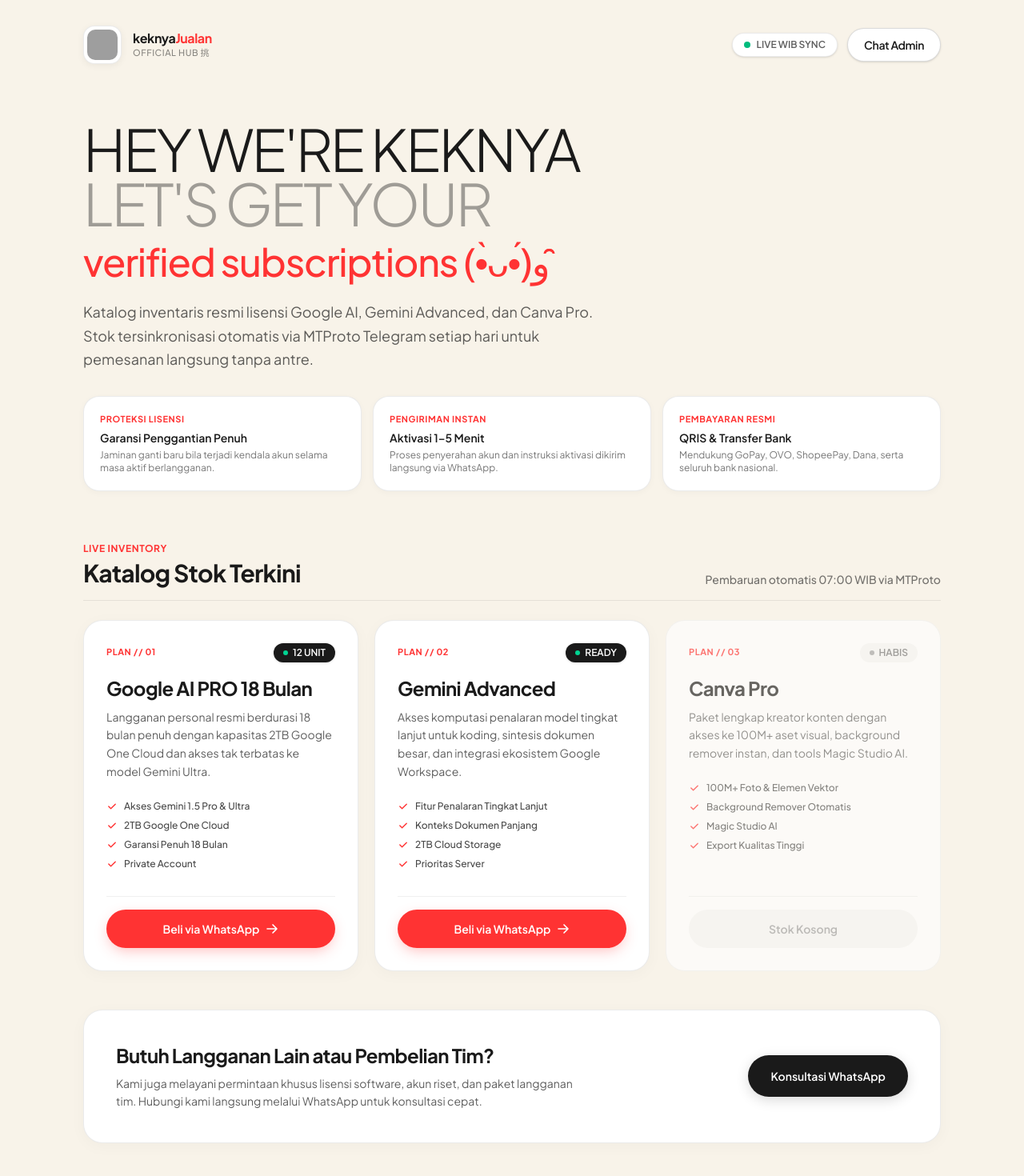
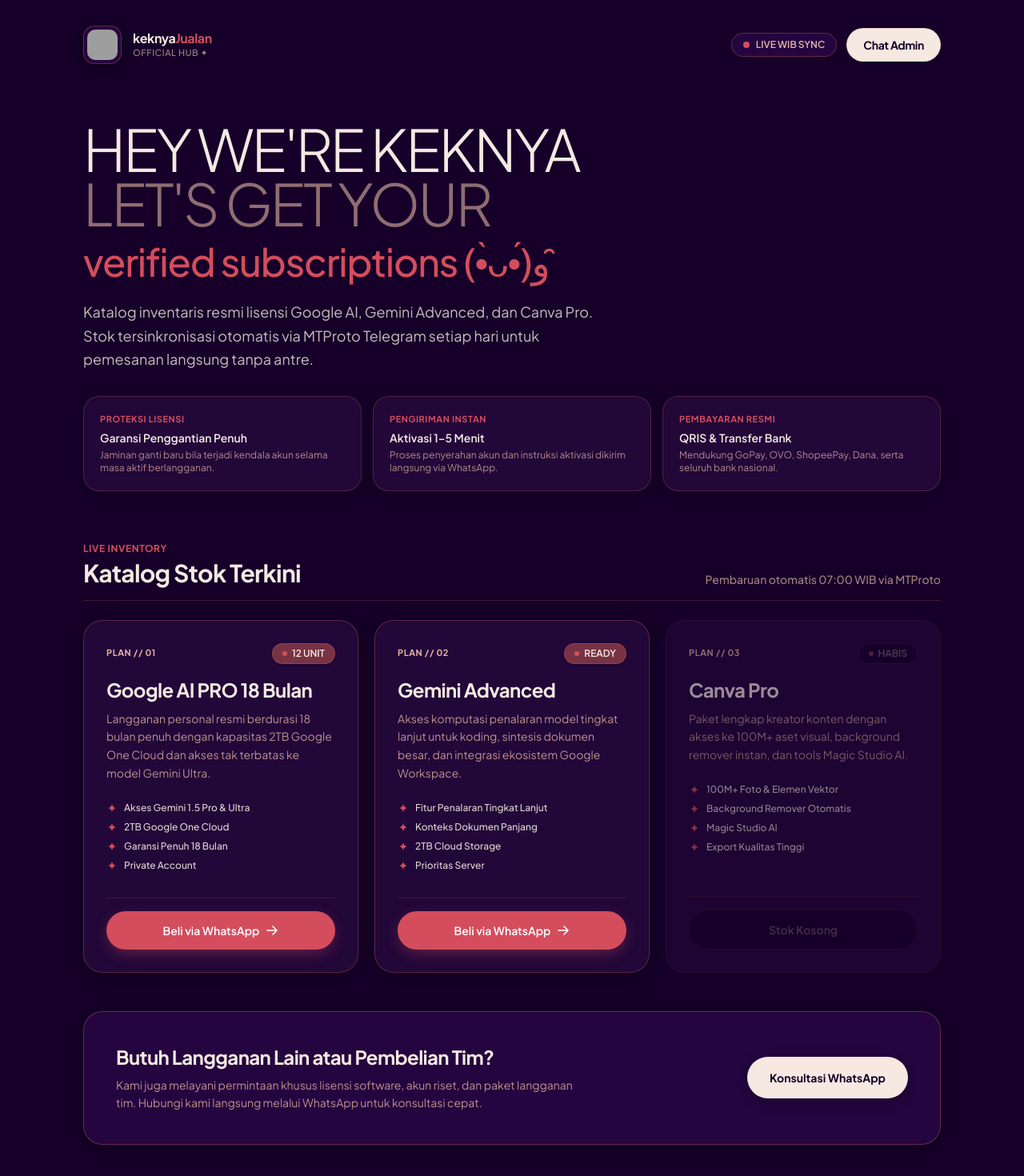
Before and after one commit to myhli/keknyajualan, a Next.js app: page / in a window 1280 px wide. Shown: the top 1470 px of the page at 80% size. Built offline with nearby package versions, Linux system fonts and the light colour scheme; grey boxes are pictures that could not be loaded.

Commit message:
feat: apply custom color palette (Linen, Almond Silk, Lobster Pink, Wine Plum, Midnight Violet)

```diff
--- a/app/globals.css
+++ b/app/globals.css
@@ -1,35 +1,33 @@
 @import "tailwindcss";
 
 :root {
-  --floral-white: #f8f3e9;
-  --dark-grey: #1a1a1a;
-  --dark-pitch: #111211;
-  --white: #ffffff;
-  --red: #ff3333;
-  --red-hover: #e02828;
-  --text-muted: rgba(26, 26, 26, 0.68);
-  --text-dim: rgba(26, 26, 26, 0.38);
-  --border-subtle: rgba(26, 26, 26, 0.08);
+  --linen: #F5E9E2;
+  --almond-silk: #E3B5A4;
+  --lobster-pink: #D44D5C;
+  --lobster-pink-hover: #BF3F4E;
+  --wine-plum: #773344;
+  --midnight-violet: #160029;
 }
 
 @theme inline {
-  --color-floral-white: #f8f3e9;
-  --color-dark-grey: #1a1a1a;
-  --color-dark-pitch: #111211;
-  --color-brand-red: #ff3333;
-  --color-brand-red-hover: #e02828;
+  --color-linen: #F5E9E2;
+  --color-almond-silk: #E3B5A4;
+  --color-lobster-pink: #D44D5C;
+  --color-lobster-pink-hover: #BF3F4E;
+  --color-wine-plum: #773344;
+  --color-midnight-violet: #160029;
   --font-sans: var(--font-plus-jakarta-sans), -apple-system, BlinkMacSystemFont, "Segoe UI", Roboto, sans-serif;
 }
 
 body {
-  background-color: var(--floral-white);
-  color: var(--dark-grey);
+  background-color: var(--midnight-violet);
+  color: var(--linen);
   font-family: var(--font-plus-jakarta-sans), -apple-system, BlinkMacSystemFont, "Segoe UI", Roboto, sans-serif;
 }
 
 ::selection {
-  background-color: #ff3333;
-  color: #ffffff;
+  background-color: #D44D5C;
+  color: #F5E9E2;
 }
 
 ::-webkit-scrollbar {
@@ -37,13 +35,13 @@
 }
 
 ::-webkit-scrollbar-track {
-  background: transparent;
+  background: #160029;
 }
 
 ::-webkit-scrollbar-thumb {
-  background-color: #ff3333;
+  background-color: #D44D5C;
 }
 
 ::-webkit-scrollbar-thumb:hover {
-  background-color: #e02828;
+  background-color: #BF3F4E;
 }
--- a/app/layout.tsx
+++ b/app/layout.tsx
@@ -10,7 +10,7 @@
 });
 
 export const metadata: Metadata = {
-  title: "keknyaJualan 挑 — Verified Digital Catalog & Stock",
+  title: "keknyaJualan ✦ — Verified Digital Catalog & Stock",
   description: "Official stock catalog & direct WhatsApp ordering for AI and creative subscriptions.",
   icons: {
     icon: "/avatar.png",
@@ -25,7 +25,7 @@
   return (
     <html lang="id" className="scroll-smooth">
       <body
-        className={`${plusJakartaSans.variable} font-sans min-h-screen bg-[#f8f3e9] text-[#1a1a1a] antialiased selection:bg-[#ff3333] selection:text-white`}
+        className={`${plusJakartaSans.variable} font-sans min-h-screen bg-[#160029] text-[#F5E9E2] antialiased selection:bg-[#D44D5C] selection:text-[#F5E9E2]`}
       >
         {children}
       </body>
--- a/app/page.tsx
+++ b/app/page.tsx
@@ -67,11 +67,11 @@
   const stock = getStock();
 
   return (
-    <div className="min-h-screen bg-[#f8f3e9] text-[#1a1a1a] flex flex-col justify-between selection:bg-[#ff3333] selection:text-white">
+    <div className="min-h-screen bg-[#160029] text-[#F5E9E2] flex flex-col justify-between selection:bg-[#D44D5C] selection:text-[#F5E9E2]">
       <header className="w-full pt-6 sm:pt-8 pb-4">
         <div className="max-w-[1120px] mx-auto px-4 sm:px-6 flex items-center justify-between">
           <a href="#catalog" className="inline-flex items-center gap-3.5 text-decoration-none group select-none">
-            <div className="w-12 h-12 rounded-[14px] bg-white border border-black/[0.08] shadow-[0_2px_10px_rgba(0,0,0,0.06)] overflow-hidden flex items-center justify-center p-1 transition-transform duration-300 group-hover:scale-105 group-hover:-rotate-2">
+            <div className="w-12 h-12 rounded-[14px] bg-[#24053f] border border-[#773344]/80 shadow-[0_4px_16px_rgba(0,0,0,0.4)] overflow-hidden flex items-center justify-center p-1 transition-transform duration-300 group-hover:scale-105 group-hover:-rotate-2">
               <Image
                 src="/avatar.png"
                 alt="keknyaJualan Emblem"
@@ -82,18 +82,18 @@
               />
             </div>
             <div className="flex flex-col">
-              <span className="font-bold text-base tracking-tight text-[#1a1a1a] leading-tight">
-                keknya<span className="text-[#ff3333]">Jualan</span>
+              <span className="font-bold text-base tracking-tight text-[#F5E9E2] leading-tight">
+                keknya<span className="text-[#D44D5C]">Jualan</span>
               </span>
-              <span className="text-[11px] font-medium text-[#1a1a1a]/50 uppercase tracking-wider">
-                Official Hub 挑
+              <span className="text-[11px] font-medium text-[#E3B5A4]/70 uppercase tracking-wider">
+                Official Hub ✦
               </span>
             </div>
           </a>
 
           <div className="flex items-center gap-2.5 sm:gap-3">
-            <div className="hidden sm:inline-flex items-center gap-2 px-3.5 py-1.5 rounded-full bg-white border border-black/[0.08] text-xs font-semibold text-[#1a1a1a]/70 shadow-sm">
-              <span className="w-2 h-2 rounded-full bg-emerald-500 animate-pulse"></span>
+            <div className="hidden sm:inline-flex items-center gap-2 px-3.5 py-1.5 rounded-full bg-[#24053f] border border-[#773344]/80 text-xs font-semibold text-[#E3B5A4] shadow-sm">
+              <span className="w-2 h-2 rounded-full bg-[#D44D5C] animate-pulse"></span>
               <span>LIVE WIB SYNC</span>
             </div>
 
@@ -101,7 +101,7 @@
               href="https://wa.me/6283144569056"
               target="_blank"
               rel="noopener noreferrer"
-              className="inline-flex items-center justify-center bg-white hover:bg-neutral-50 text-[#1a1a1a] border border-black/[0.14] rounded-full px-4 sm:px-5 py-2 sm:py-2.5 font-semibold text-xs sm:text-sm tracking-tight shadow-sm hover:shadow transition-all duration-200"
+              className="inline-flex items-center justify-center bg-[#F5E9E2] hover:bg-[#E3B5A4] text-[#160029] border border-[#E3B5A4]/40 rounded-full px-4 sm:px-5 py-2 sm:py-2.5 font-bold text-xs sm:text-sm tracking-tight shadow-sm hover:shadow transition-all duration-200"
             >
               <span>Chat Admin</span>
             </a>
@@ -112,60 +112,60 @@
       <main className="max-w-[1120px] w-full mx-auto px-4 sm:px-6 py-8 sm:py-14 flex-1 flex flex-col justify-start">
         <section className="mb-12 sm:mb-16">
           <div className="max-w-3xl">
-            <h1 className="text-4xl sm:text-6xl md:text-7xl font-light uppercase tracking-[-0.04em] leading-[0.94] text-[#1a1a1a] mb-4">
+            <h1 className="text-4xl sm:text-6xl md:text-7xl font-light uppercase tracking-[-0.04em] leading-[0.94] text-[#F5E9E2] mb-4">
               <span>Hey we&apos;re keknya</span>
               <br />
-              <span className="text-[#1a1a1a]/40 font-light">let&apos;s get your</span>
+              <span className="text-[#E3B5A4]/60 font-light">let&apos;s get your</span>
             </h1>
 
-            <div className="text-2xl sm:text-4xl md:text-5xl font-medium tracking-tight text-[#ff3333] mb-6">
+            <div className="text-2xl sm:text-4xl md:text-5xl font-medium tracking-tight text-[#D44D5C] mb-6">
               verified subscriptions (•̀ᴗ•́)و ̑̑
             </div>
 
-            <p className="text-base sm:text-lg text-[#1a1a1a]/70 leading-relaxed font-normal max-w-2xl">
+            <p className="text-base sm:text-lg text-[#F5E9E2]/80 leading-relaxed font-normal max-w-2xl">
               Katalog inventaris resmi lisensi Google AI, Gemini Advanced, dan Canva Pro.
               Stok tersinkronisasi otomatis via MTProto Telegram setiap hari untuk pemesanan langsung tanpa antre.
             </p>
           </div>
 
           <div className="grid grid-cols-1 sm:grid-cols-3 gap-3.5 mt-8">
-            <div className="bg-white rounded-[20px] p-5 border border-black/[0.08] shadow-[0_2px_8px_rgba(0,0,0,0.03)]">
-              <div className="text-[11px] font-bold text-[#ff3333] uppercase tracking-wider mb-1">
+            <div className="bg-[#220739] rounded-[20px] p-5 border border-[#773344]/60 shadow-[0_4px_20px_rgba(0,0,0,0.25)]">
+              <div className="text-[11px] font-bold text-[#D44D5C] uppercase tracking-wider mb-1">
                 PROTEKSI LISENSI
               </div>
-              <div className="text-sm font-semibold text-[#1a1a1a]">Garansi Penggantian Penuh</div>
-              <div className="text-xs text-[#1a1a1a]/60 mt-1">Jaminan ganti baru bila terjadi kendala akun selama masa aktif berlangganan.</div>
+              <div className="text-sm font-semibold text-[#F5E9E2]">Garansi Penggantian Penuh</div>
+              <div className="text-xs text-[#E3B5A4]/75 mt-1">Jaminan ganti baru bila terjadi kendala akun selama masa aktif berlangganan.</div>
             </div>
 
-            <div className="bg-white rounded-[20px] p-5 border border-black/[0.08] shadow-[0_2px_8px_rgba(0,0,0,0.03)]">
-              <div className="text-[11px] font-bold text-[#ff3333] uppercase tracking-wider mb-1">
+            <div className="bg-[#220739] rounded-[20px] p-5 border border-[#773344]/60 shadow-[0_4px_20px_rgba(0,0,0,0.25)]">
+              <div className="text-[11px] font-bold text-[#D44D5C] uppercase tracking-wider mb-1">
                 PENGIRIMAN INSTAN
               </div>
-              <div className="text-sm font-semibold text-[#1a1a1a]">Aktivasi 1–5 Menit</div>
-              <div className="text-xs text-[#1a1a1a]/60 mt-1">Proses penyerahan akun dan instruksi aktivasi dikirim langsung via WhatsApp.</div>
+              <div className="text-sm font-semibold text-[#F5E9E2]">Aktivasi 1–5 Menit</div>
+              <div className="text-xs text-[#E3B5A4]/75 mt-1">Proses penyerahan akun dan instruksi aktivasi dikirim langsung via WhatsApp.</div>
             </div>
 
-            <div className="bg-white rounded-[20px] p-5 border border-black/[0.08] shadow-[0_2px_8px_rgba(0,0,0,0.03)]">
-              <div className="text-[11px] font-bold text-[#ff3333] uppercase tracking-wider mb-1">
+            <div className="bg-[#220739] rounded-[20px] p-5 border border-[#773344]/60 shadow-[0_4px_20px_rgba(0,0,0,0.25)]">
+              <div className="text-[11px] font-bold text-[#D44D5C] uppercase tracking-wider mb-1">
                 PEMBAYARAN RESMI
               </div>
-              <div className="text-sm font-semibold text-[#1a1a1a]">QRIS &amp; Transfer Bank</div>
-              <div className="text-xs text-[#1a1a1a]/60 mt-1">Mendukung GoPay, OVO, ShopeePay, Dana, serta seluruh bank nasional.</div>
+              <div className="text-sm font-semibold text-[#F5E9E2]">QRIS &amp; Transfer Bank</div>
+              <div className="text-xs text-[#E3B5A4]/75 mt-1">Mendukung GoPay, OVO, ShopeePay, Dana, serta seluruh bank nasional.</div>
             </div>
           </div>
         </section>
 
         <section id="catalog" className="mb-12">
-          <div className="flex flex-col sm:flex-row sm:items-end justify-between mb-6 pb-4 border-b border-black/[0.08] gap-2">
+          <div className="flex flex-col sm:flex-row sm:items-end justify-between mb-6 pb-4 border-b border-[#773344]/50 gap-2">
             <div>
-              <div className="text-xs font-bold uppercase tracking-wider text-[#ff3333] mb-1">
+              <div className="text-xs font-bold uppercase tracking-wider text-[#D44D5C] mb-1">
                 LIVE INVENTORY
               </div>
-              <h2 className="text-2xl sm:text-3xl font-bold tracking-tight text-[#1a1a1a]">
+              <h2 className="text-2xl sm:text-3xl font-bold tracking-tight text-[#F5E9E2]">
                 Katalog Stok Terkini
               </h2>
             </div>
-            <p className="text-xs sm:text-sm text-[#1a1a1a]/60 font-medium">
+            <p className="text-xs sm:text-sm text-[#E3B5A4]/70 font-medium">
               Pembaruan otomatis 07:00 WIB via MTProto
             </p>
           </div>
@@ -185,44 +185,44 @@
               return (
                 <div
                   key={item}
-                  className={`bg-white rounded-[24px] p-6 sm:p-7 border transition-all duration-300 flex flex-col justify-between relative overflow-hidden group ${
+                  className={`bg-[#220739] rounded-[24px] p-6 sm:p-7 border transition-all duration-300 flex flex-col justify-between relative overflow-hidden group ${
                     isOut
-                      ? "border-black/[0.06] opacity-65"
-                      : "border-black/[0.08] shadow-[0_4px_20px_rgba(0,0,0,0.03)] hover:shadow-[0_12px_32px_-8px_rgba(0,0,0,0.08),0_0_24px_-4px_rgba(255,51,51,0.18)] hover:border-[#ff3333]/40 hover:-translate-y-1"
+                      ? "border-[#773344]/30 opacity-60"
+                      : "border-[#773344]/70 shadow-[0_4px_24px_rgba(0,0,0,0.3)] hover:shadow-[0_12px_36px_-8px_rgba(212,77,92,0.3)] hover:border-[#D44D5C] hover:-translate-y-1"
                   }`}
                 >
                   <div>
                     <div className="flex items-center justify-between gap-2 mb-4">
-                      <span className="text-[11px] font-bold text-[#ff3333] uppercase tracking-wider">
+                      <span className="text-[11px] font-bold text-[#E3B5A4] uppercase tracking-wider">
                         {details.code}
                       </span>
 
                       {isOut ? (
-                        <span className="inline-flex items-center gap-1.5 px-3 py-1 rounded-full bg-neutral-100 text-[#1a1a1a]/60 text-xs font-semibold">
-                          <span className="w-1.5 h-1.5 rounded-full bg-neutral-400"></span>
+                        <span className="inline-flex items-center gap-1.5 px-3 py-1 rounded-full bg-[#160029] text-[#E3B5A4]/50 border border-[#773344]/40 text-xs font-semibold">
+                          <span className="w-1.5 h-1.5 rounded-full bg-[#773344]"></span>
                           HABIS
                         </span>
                       ) : (
-                        <span className="inline-flex items-center gap-1.5 px-3 py-1 rounded-full bg-[#1a1a1a] text-white text-xs font-semibold shadow-sm">
-                          <span className="w-1.5 h-1.5 rounded-full bg-emerald-400"></span>
+                        <span className="inline-flex items-center gap-1.5 px-3 py-1 rounded-full bg-[#773344] text-[#F5E9E2] border border-[#D44D5C]/40 text-xs font-semibold shadow-sm">
+                          <span className="w-1.5 h-1.5 rounded-full bg-[#D44D5C]"></span>
                           {status.toLowerCase() === "ready" ? "READY" : `${status} UNIT`}
                         </span>
                       )}
                     </div>
 
-                    <h3 className="text-xl sm:text-2xl font-bold tracking-tight text-[#1a1a1a] mb-2 leading-snug">
+                    <h3 className="text-xl sm:text-2xl font-bold tracking-tight text-[#F5E9E2] mb-2 leading-snug">
                       {item}
                     </h3>
 
-                    <p className="text-xs sm:text-sm text-[#1a1a1a]/70 leading-relaxed mb-6">
+                    <p className="text-xs sm:text-sm text-[#E3B5A4]/80 leading-relaxed mb-6">
                       {details.desc}
                     </p>
 
                     <div className="space-y-2 mb-8">
                       {details.specs.map((spec) => (
-                        <div key={spec} className="flex items-center gap-2 text-xs text-[#1a1a1a]/80 font-medium">
-                          <svg className="w-3.5 h-3.5 text-[#ff3333] flex-shrink-0" viewBox="0 0 20 20" fill="currentColor">
-                            <path fillRule="evenodd" d="M16.707 5.293a1 1 0 010 1.414l-8 8a1 1 0 01-1.414 0l-4-4a1 1 0 011.414-1.414L8 12.586l7.293-7.293a1 1 0 011.414 0z" clipRule="evenodd" />
+                        <div key={spec} className="flex items-center gap-2 text-xs text-[#F5E9E2]/90 font-medium">
+                          <svg className="w-3.5 h-3.5 text-[#D44D5C] flex-shrink-0" viewBox="0 0 24 24" fill="currentColor">
+                            <path d="M12 2C12 7.523 7.523 12 2 12C7.523 12 12 16.477 12 22C12 16.477 16.477 12 22 12C16.477 12 12 7.523 12 2Z" />
                           </svg>
                           <span>{spec}</span>
                         </div>
@@ -230,9 +230,9 @@
                     </div>
                   </div>
 
-                  <div className="pt-4 border-t border-black/[0.06]">
+                  <div className="pt-4 border-t border-[#773344]/40">
                     {isOut ? (
-                      <div className="w-full text-center py-3.5 px-4 rounded-full bg-neutral-100 text-[#1a1a1a]/40 font-semibold text-sm cursor-not-allowed select-none">
+                      <div className="w-full text-center py-3.5 px-4 rounded-full bg-[#160029] text-[#E3B5A4]/40 border border-[#773344]/30 font-semibold text-sm cursor-not-allowed select-none">
                         Stok Kosong
                       </div>
                     ) : (
@@ -240,7 +240,7 @@
                         href={waUrl}
                         target="_blank"
                         rel="noopener noreferrer"
-                        className="w-full inline-flex items-center justify-center gap-2 bg-[#ff3333] hover:bg-[#e02828] text-white font-semibold text-sm px-6 py-3.5 rounded-full shadow-[0_6px_18px_-4px_rgba(255,51,51,0.35)] hover:shadow-[0_10px_24px_-4px_rgba(255,51,51,0.45)] hover:-translate-y-0.5 active:translate-y-0 transition-all duration-200"
+                        className="w-full inline-flex items-center justify-center gap-2 bg-[#D44D5C] hover:bg-[#BF3F4E] text-white font-semibold text-sm px-6 py-3.5 rounded-full shadow-[0_6px_20px_-4px_rgba(212,77,92,0.45)] hover:shadow-[0_10px_28px_-4px_rgba(212,77,92,0.6)] hover:-translate-y-0.5 active:translate-y-0 transition-all duration-200"
                       >
                         <span>Beli via WhatsApp</span>
                         <svg className="w-4 h-4" fill="none" viewBox="0 0 24 24" stroke="currentColor" strokeWidth={2.5}>
@@ -255,12 +255,12 @@
           </div>
         </section>
 
-        <section className="bg-white rounded-[24px] p-6 sm:p-10 border border-black/[0.08] shadow-[0_4px_20px_rgba(0,0,0,0.03)] flex flex-col sm:flex-row items-center justify-between gap-6">
+        <section className="bg-[#24053f] rounded-[24px] p-6 sm:p-10 border border-[#773344]/80 shadow-[0_4px_24px_rgba(0,0,0,0.3)] flex flex-col sm:flex-row items-center justify-between gap-6">
           <div className="max-w-xl text-center sm:text-left">
-            <h3 className="text-xl sm:text-2xl font-bold tracking-tight text-[#1a1a1a] mb-2">
+            <h3 className="text-xl sm:text-2xl font-bold tracking-tight text-[#F5E9E2] mb-2">
               Butuh Langganan Lain atau Pembelian Tim?
             </h3>
-            <p className="text-xs sm:text-sm text-[#1a1a1a]/70 leading-relaxed font-normal">
+            <p className="text-xs sm:text-sm text-[#E3B5A4]/80 leading-relaxed font-normal">
               Kami juga melayani permintaan khusus lisensi software, akun riset, dan paket langganan tim. Hubungi kami langsung melalui WhatsApp untuk konsultasi cepat.
             </p>
           </div>
@@ -269,23 +269,23 @@
             href="https://wa.me/6283144569056?text=Halo%20Admin%20keknyaJualan%2C%20saya%20ingin%20tanya-tanya%20seputar%20produk%20digital"
             target="_blank"
             rel="noopener noreferrer"
-            className="inline-flex items-center justify-center bg-[#1a1a1a] hover:bg-black text-white font-semibold text-sm px-7 py-4 rounded-full shadow-[0_4px_16px_rgba(0,0,0,0.15)] hover:-translate-y-0.5 transition-all duration-200 flex-shrink-0"
+            className="inline-flex items-center justify-center bg-[#F5E9E2] hover:bg-[#E3B5A4] text-[#160029] font-bold text-sm px-7 py-4 rounded-full shadow-[0_4px_16px_rgba(0,0,0,0.25)] hover:-translate-y-0.5 transition-all duration-200 flex-shrink-0"
           >
             <span>Konsultasi WhatsApp</span>
           </a>
         </section>
       </main>
 
-      <footer className="w-full py-8 border-t border-black/[0.08] mt-12 bg-white">
-        <div className="max-w-[1120px] mx-auto px-4 sm:px-6 flex flex-col sm:flex-row items-center justify-between gap-3 text-xs text-[#1a1a1a]/60 font-medium">
+      <footer className="w-full py-8 border-t border-[#773344]/40 mt-12 bg-[#160029]">
+        <div className="max-w-[1120px] mx-auto px-4 sm:px-6 flex flex-col sm:flex-row items-center justify-between gap-3 text-xs text-[#E3B5A4]/70 font-medium">
           <div className="flex items-center gap-2">
-            <span className="font-bold text-[#1a1a1a]">keknyaJualan 挑</span>
+            <span className="font-bold text-[#F5E9E2]">keknyaJualan ✦</span>
             <span>•</span>
             <span>Digital Store &amp; Verified Stock Hub</span>
           </div>
 
           <div className="flex items-center gap-4">
-            <a href="https://wa.me/6283144569056" target="_blank" rel="noopener noreferrer" className="hover:text-[#ff3333] transition-colors">
+            <a href="https://wa.me/6283144569056" target="_blank" rel="noopener noreferrer" className="hover:text-[#D44D5C] transition-colors">
               WhatsApp (+62 831-4456-9056)
             </a>
             <span>•</span>
```
